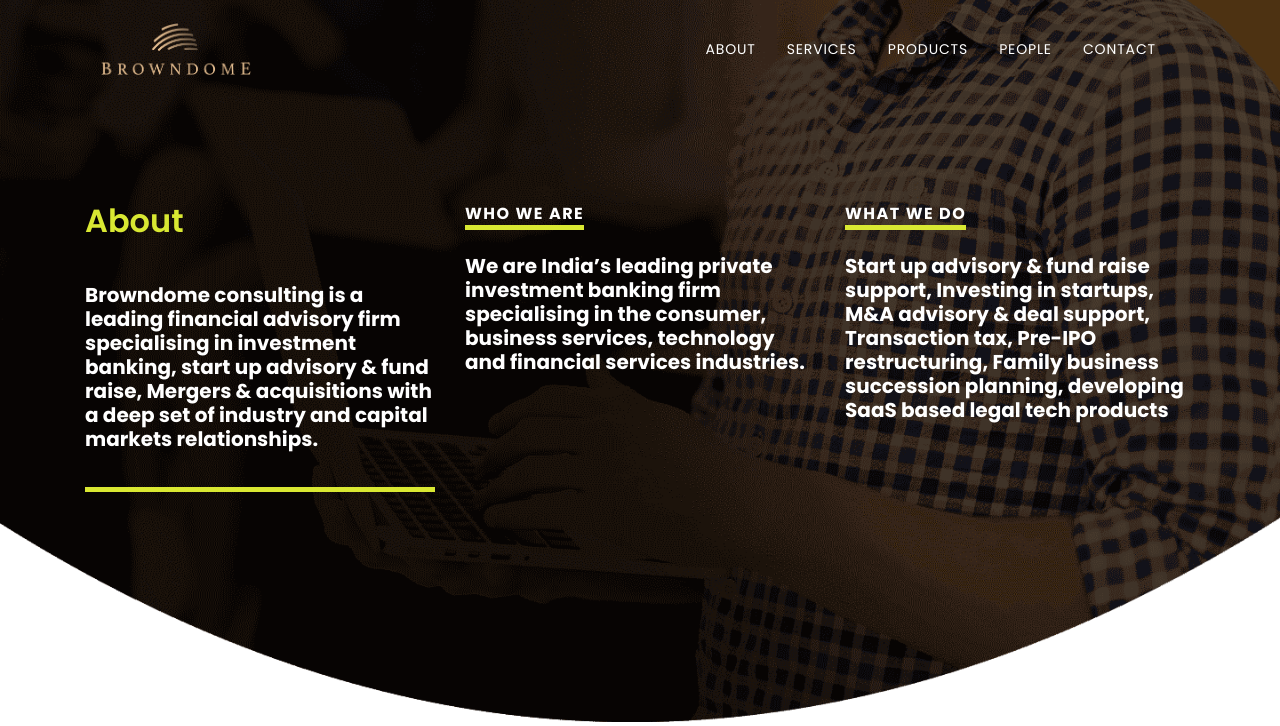
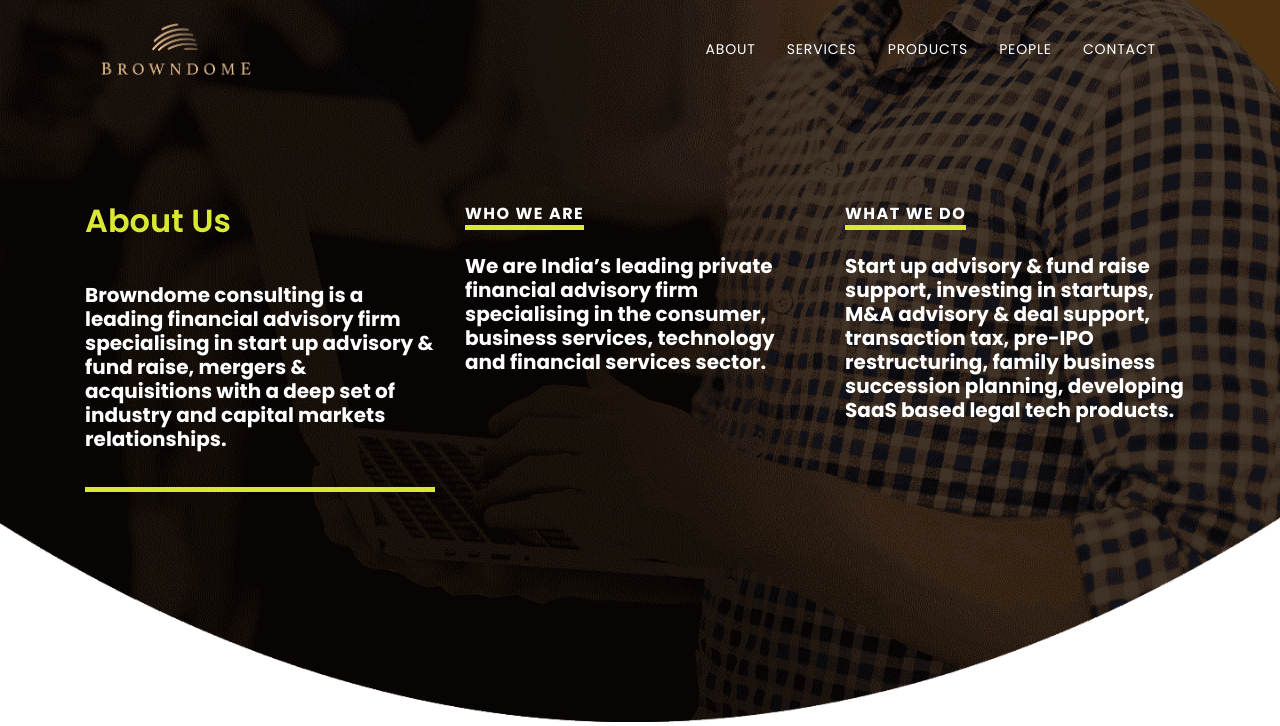
Before and after one commit to lakshmikumaran-sridharan/browndome-website, a Django app: page /about/ in a window 1280 px wide. Shown: the top 726 px of the page. Run offline with Django 3.2, Linux system fonts and the light colour scheme; some libraries are stand-ins or nearby versions; some web fonts are replaced.

Commit message:
content changes

```diff
--- a/browndome/templates/base_new.html
+++ b/browndome/templates/base_new.html
@@ -19,9 +19,7 @@
                             <div class="text-section1-content">
                                 <h5>Startup fund raise</h5>
                                 <h1>Simplified</h1>
-                                <p>Window of opportunity to create an online platform to connect users optimally with
-                                    the
-                                    best suited legal options</p>
+
                                 <a href="/about" class="btn-theme"><span>KNOW MORE</span></a>
                             </div>
 
--- a/browndome/templates/pages/about.html
+++ b/browndome/templates/pages/about.html
@@ -20,26 +20,24 @@
                             <div class="row">
                                 <div class="col-12 col-sm-12 col-md-4 col-lg-4 col-xl-4">
                                     <div class="section1-name spne">
-                                        <h3>About </h3>
-                                        <p>Browndome consulting is a leading financial advisory firm specialising in
-                                            investment banking, start up advisory & fund raise, Mergers & acquisitions
-                                            with a deep set of industry and capital markets relationships.</p>
+                                        <h3>About Us</h3>
+                                        <p>Browndome consulting is a leading financial advisory firm specialising in start up advisory & fund raise,
+                                          mergers & acquisitions with a deep set of industry and capital markets relationships.</p>
                                     </div>
                                 </div>
                                 <div class="col-12 col-sm-12 col-md-4 col-lg-4 col-xl-4">
                                     <div class="section1-name">
                                         <h4><span>WHO WE ARE</span></h4>
-                                        <p>We are India’s leading private investment banking firm specialising in the
-                                            consumer, business services, technology and financial services
-                                            industries. </p>
+                                        <p>We are India’s leading private financial advisory firm specialising in the consumer,
+                                          business services, technology and financial services sector. </p>
                                     </div>
                                 </div>
                                 <div class="col-12 col-sm-12 col-md-4 col-lg-4 col-xl-4">
                                     <div class="section1-name">
                                         <h4><span>WHAT WE DO</span></h4>
-                                        <p>Start up advisory & fund raise support, Investing in startups, M&A advisory &
-                                            deal support, Transaction tax, Pre-IPO restructuring, Family business
-                                            succession planning, developing SaaS based legal tech products </p>
+                                        <p>Start up advisory & fund raise support, investing in startups, M&A advisory & deal support,
+                                          transaction tax, pre-IPO restructuring, family business succession planning,
+                                          developing SaaS based legal tech products. </p>
                                     </div>
                                 </div>
                             </div>
```
